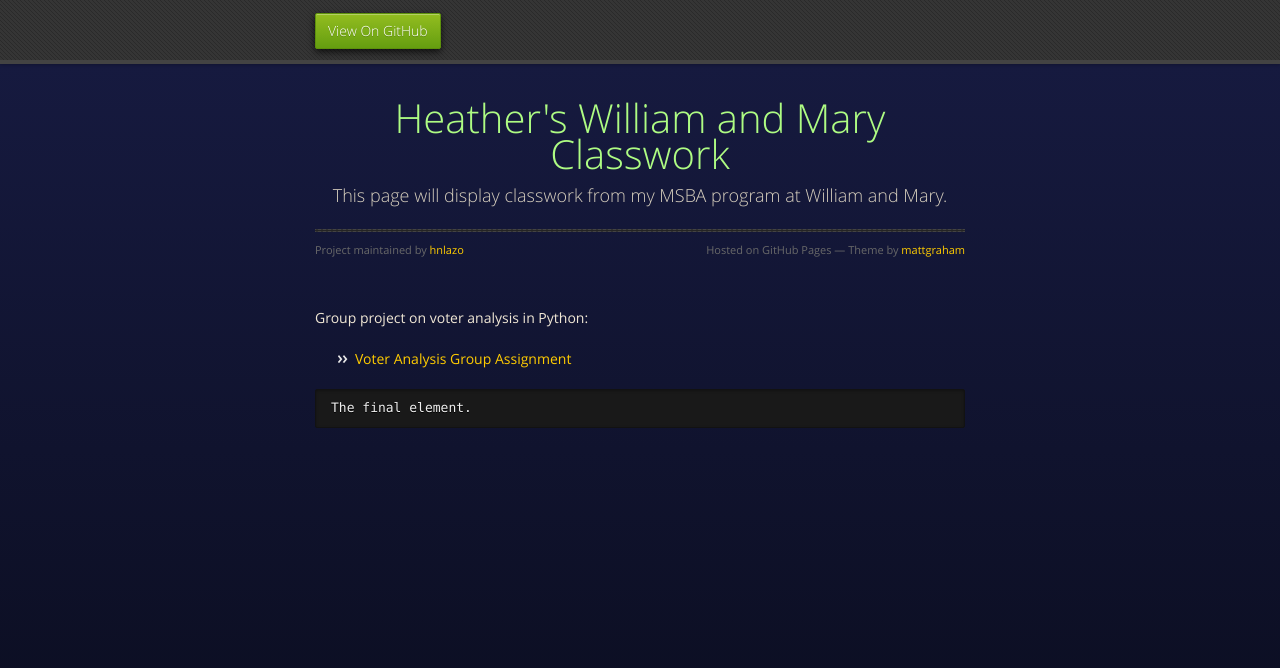
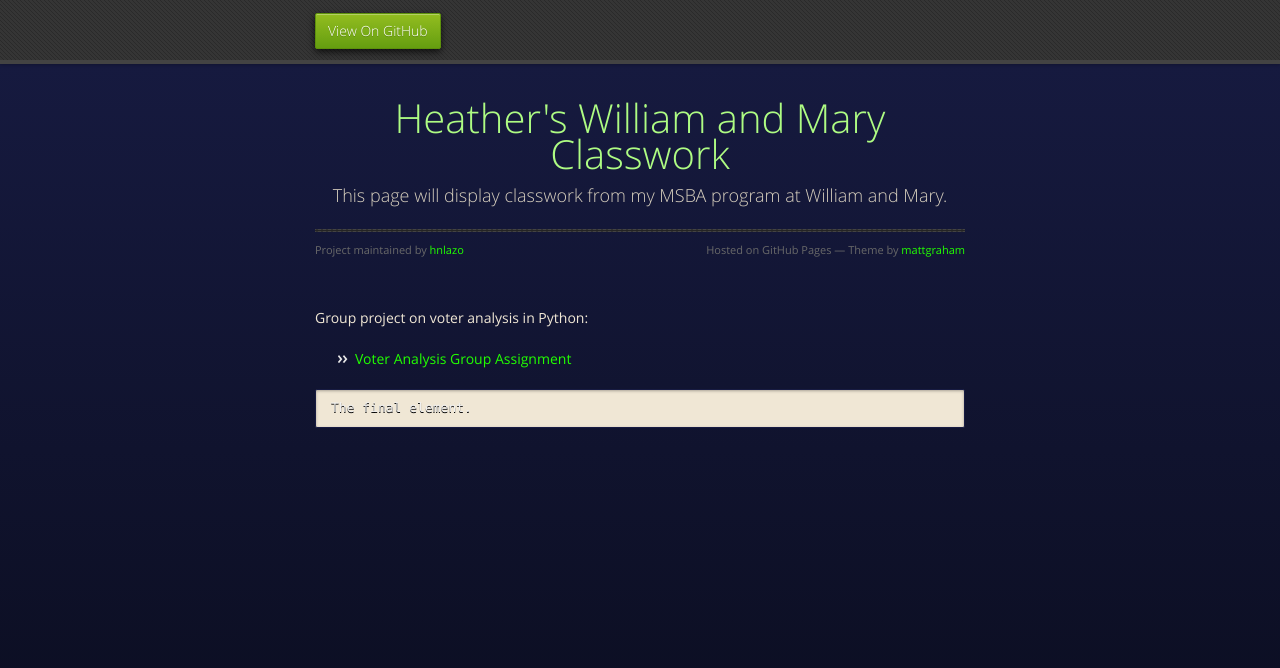
Before and after one commit to hnlazo/hnlazo.github.io, a Jekyll site: the page built from index.md, in a window 1280 px wide. Shown: the top 668 px of the page. Built offline with Jekyll 4.4.1, drawn with Linux system fonts in a browser that asks for light colours; our own code applies the rules of GitHub Pages for plain Markdown files.

Commit message:
Update jekyll-theme-midnight.scss

```diff
--- a/_sass/jekyll-theme-midnight.scss
+++ b/_sass/jekyll-theme-midnight.scss
@@ -17,7 +17,7 @@ h1, h2, h3, h4, h5, h6 {
   color:#aefc83;
   margin:0 0 10px;
   font-family: 'OpenSansRegular', "Helvetica Neue", Helvetica, Arial, sans-serif;
-  font-weight: normal;
+  font-weight: bold;
 }
 
 p, ul, ol, table, pre, dl {
@@ -50,12 +50,12 @@ h3 {
 }
 
 a {
-  color:#ffcc00;
+  color:#22ff00;
   font-weight:400;
   text-decoration:none;
 
   &:hover {
-    color: #ffeb9b;
+    color: #22ff00;
   }
 }
 
@@ -104,9 +104,9 @@ code {
 
 pre {
   padding:8px 15px;
-  background: #191919;
+  background: #f0e7d5;
   border-radius: 2px;
-  border:1px solid #121212;
+  border:1px solid #171b42;
   box-shadow: inset 0 1px 3px rgba(0,0,0,.3);
   overflow: auto;
   overflow-y: hidden;
```
